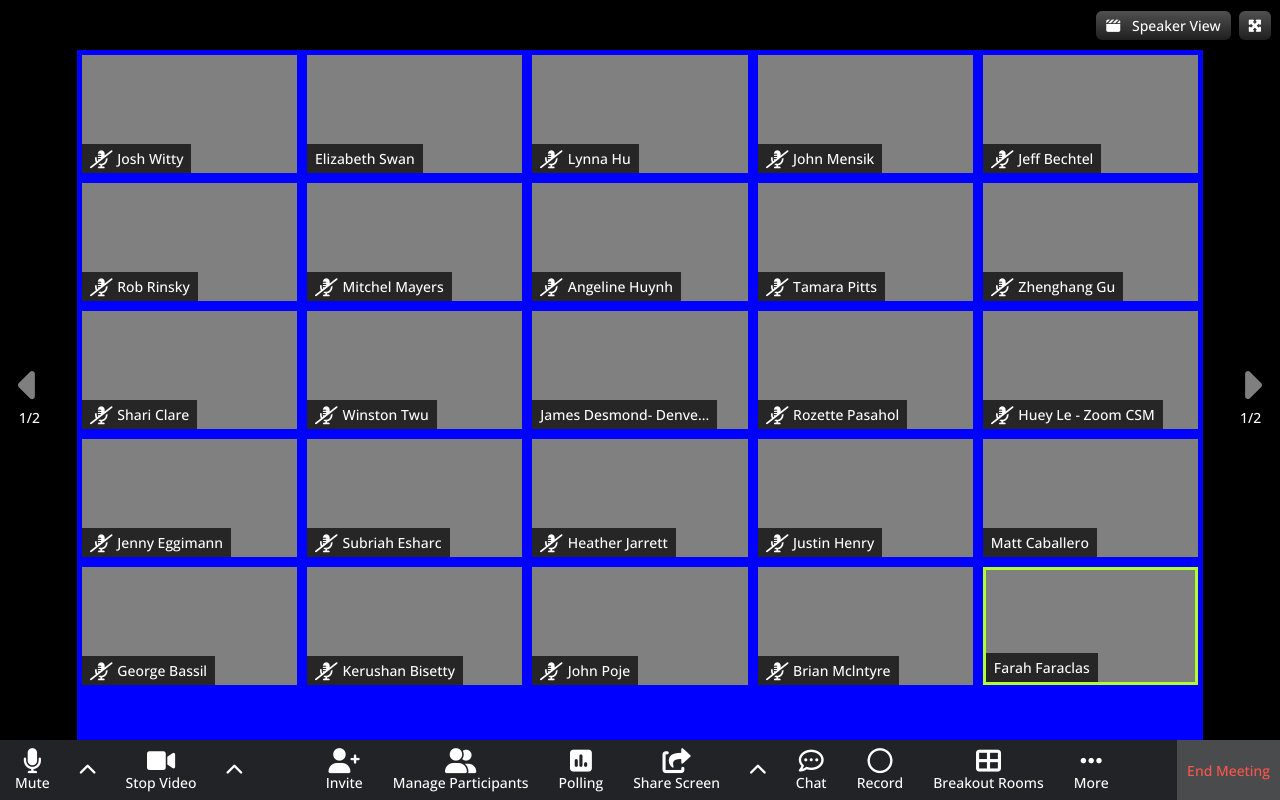
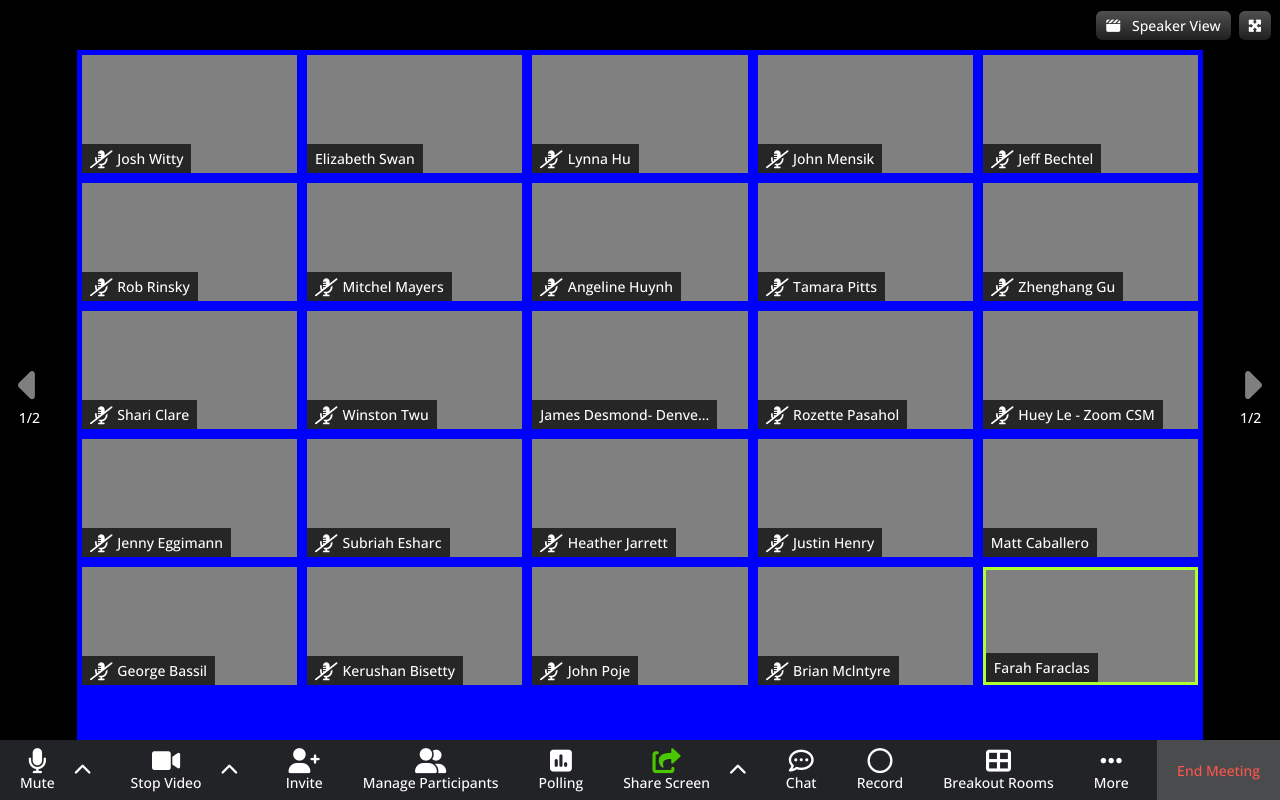
Before and after one commit to Zaplatynskyy/html-css-zoom, a plain HTML site: page index.html in a window 1280 px wide. Drawn offline with nearby package versions, Linux system fonts and the light colour scheme.

Commit message:
add proprietà

```diff
--- a/css/style.css
+++ b/css/style.css
@@ -105,6 +105,14 @@ footer{
     background-color: #222326;
 }
 
+footer .selected{
+    color: #4bc800;
+}
+
+footer .mr_0{
+    margin-right: 0;
+}
+
 footer nav{
     height: 100%;
     display: flex;
@@ -126,14 +134,16 @@ footer .nav_right{
     height: 100%;
     color: #fe564c;
     background-color: #4a4b4c;
-    padding: 0 10px;
+    padding: 0 20px;
+    cursor: pointer;
     display: flex;
     align-items: center;
 
 }
 
 footer nav li{
-    margin: 0 15px;
+    margin: 0 20px;
+    cursor: pointer;
     display: flex;
     flex-direction: column;
     align-items: center;
--- a/index.html
+++ b/index.html
@@ -244,15 +244,16 @@
     <footer>
 
         <nav>
+            <!-- nav_bar bottoni di sinistra -->
             <ul class="nav_left">
-                <li>
+                <li class="mr_0">
                     <i class="fas fa-microphone"></i>
                     <span>Mute</span>
                 </li>
                 <li>
                     <i class="fas fa-chevron-up"></i>
                 </li>
-                <li>
+                <li class="mr_0">
                     <i class="fas fa-video"></i>
                     <span>Stop Video</span>
                 </li>
@@ -261,6 +262,7 @@
                 </li>
             </ul>
 
+            <!-- nav_bar bottoni centrali -->
             <ul class="nav_main">
                 <li>
                     <i class="fas fa-user-plus"></i>
@@ -274,8 +276,8 @@
                     <i class="fas fa-poll"></i>
                     <span>Polling</span>
                 </li>
-                <li>
-                    <i class="fas fa-share-square"></i>
+                <li class="mr_0">
+                    <i class="fas fa-share-square selected"></i>
                     <span>Share Screen</span>
                 </li>
                 <li>
@@ -299,6 +301,7 @@
                 </li>
             </ul>
 
+            <!-- nav_bar bottone di destra -->
             <span class="nav_right">End Meeting</span>
         </nav>
 
```
